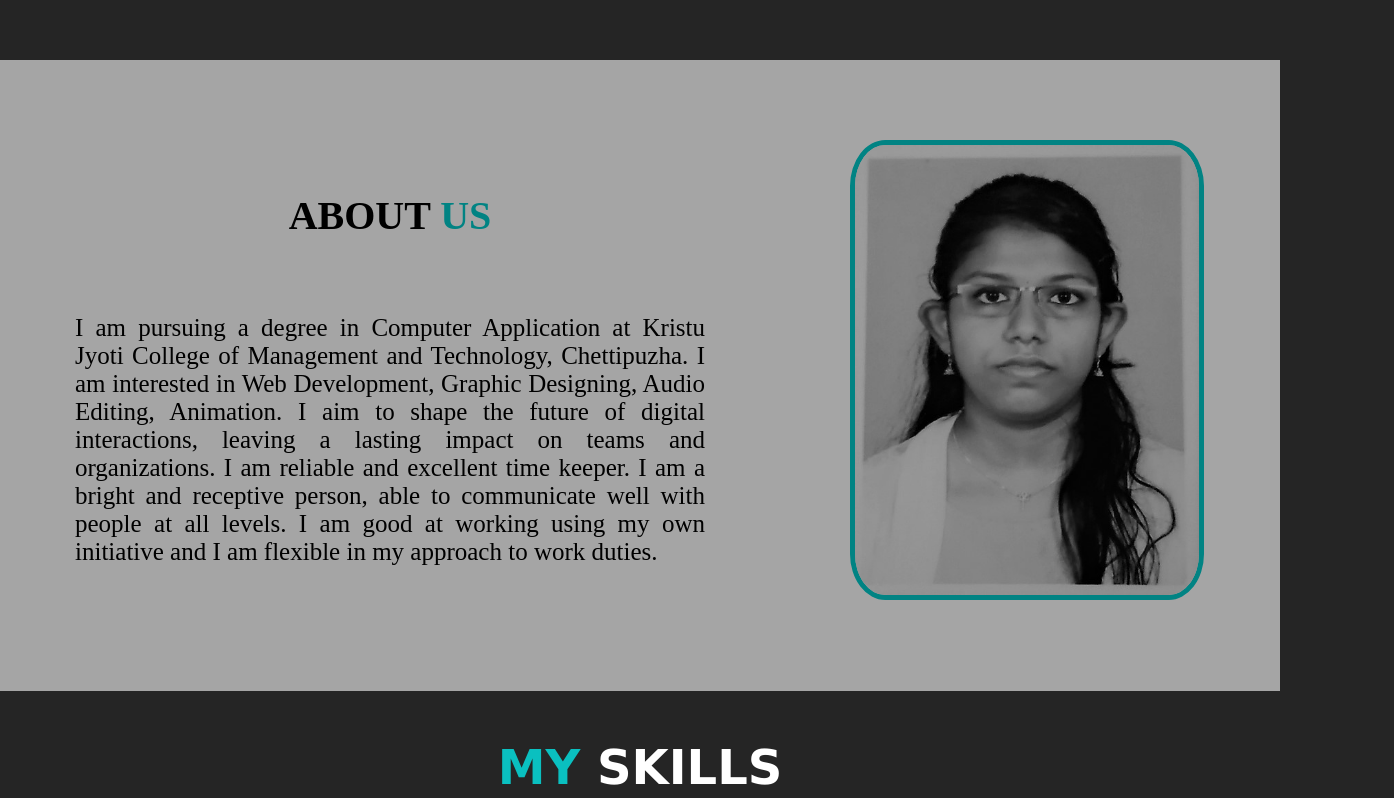
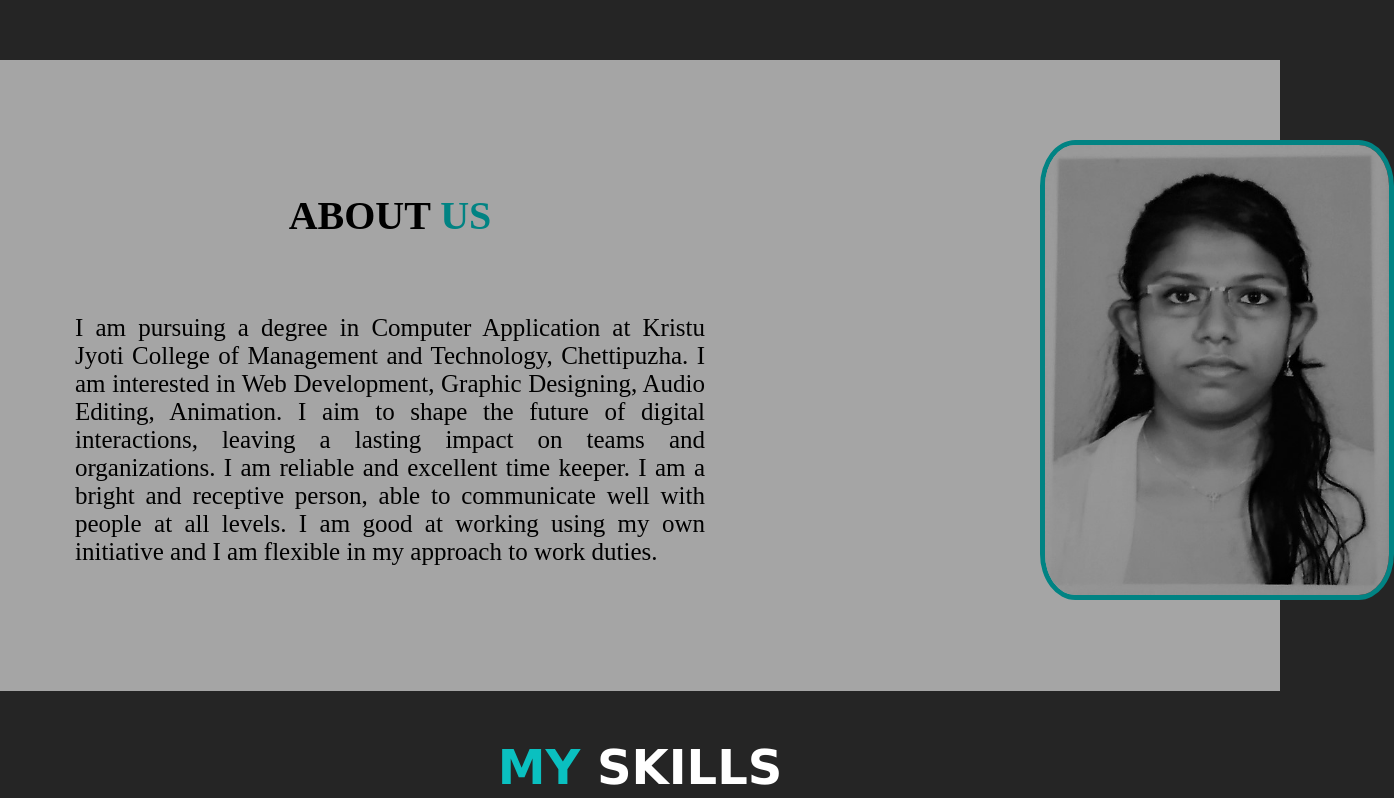
Before and after one commit to Amendamaria/My-new-portfolio, a plain HTML site: page index.html in a window 1280 px wide. Shown: the part 692-1490 px from the top of the page, 1394 px wide, since content can reach past the window. Drawn offline with Linux system fonts and the light colour scheme.

Commit message:
Update style.css

```diff
--- a/style.css
+++ b/style.css
@@ -52,7 +52,7 @@ nav a:hover{
 }
 .middle img{
     margin-top: 5rem;
-    margin-left: 850px;
+    margin-left: 65em;
     margin-bottom: 5.5em;
     height: 450px;
     border: solid rgb(1, 131, 131) 5px;
```
